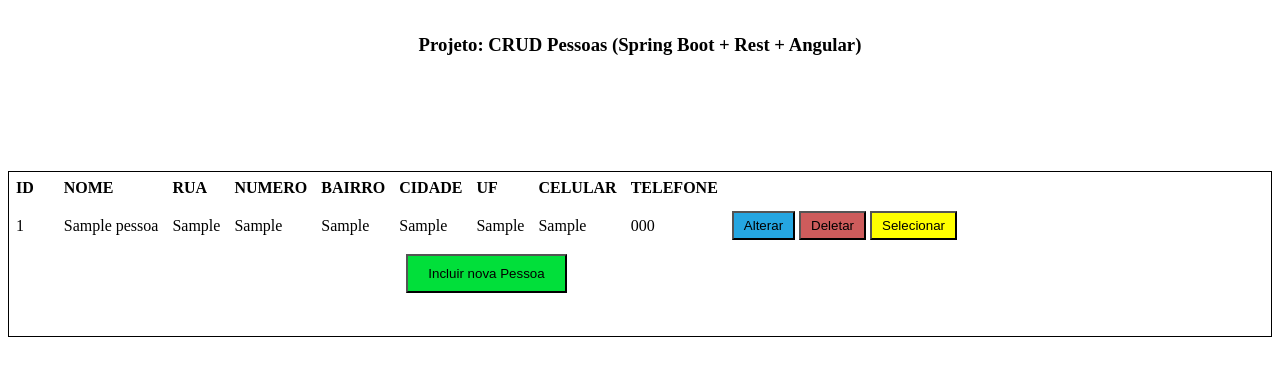
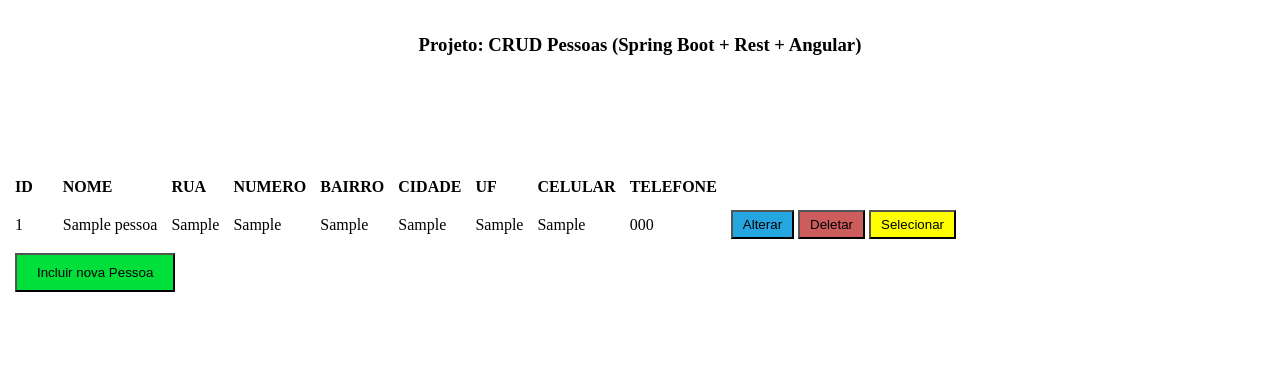
Before and after one commit to hudsoncruzc/projetoPessoaREST, a Spring Boot app: page / in a window 1280 px wide. Shown: the top 376 px of the page. Run offline with Spring Boot 4, Linux system fonts and the light colour scheme; tables that the repository leaves empty hold one stand-in row (values such as "Sample post"); some libraries are stand-ins or nearby versions.

Commit message:
Atualizacoes

```diff
--- a/src/main/resources/templates/index.html
+++ b/src/main/resources/templates/index.html
@@ -68,7 +68,7 @@
 		<br>
 		<br>
 		<br>
-		<div style="border: 1px solid black;" data-ng-show="!controller.chamado">
+		<div style="border: 0px solid black;" data-ng-show="!controller.chamado">
 			<table>
 				<tr>
 					<th width="5%">ID</th>
@@ -98,8 +98,10 @@
 						<button type="button" class="yellow-button" data-ng-click="controller.pesquisar(dadosPessoa)">Selecionar</button>
 					</td>
 				</tr>
+			</table>
+			<table>
 				<tr>
-					<td colspan="10" style="text-align: center"> <button type="button" class="green-button" data-ng-click="controller.novo()">Incluir nova Pessoa</button></td>
+					<td colspan="10" style="text-align: left"> <button type="button" class="green-button" data-ng-click="controller.novo()">Incluir nova Pessoa</button></td>
 				</tr>
 			</table>
 			<br>
```
Also changed, not shown: 9 other files.
